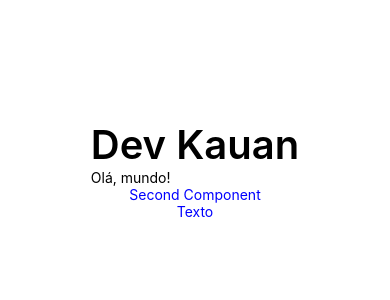
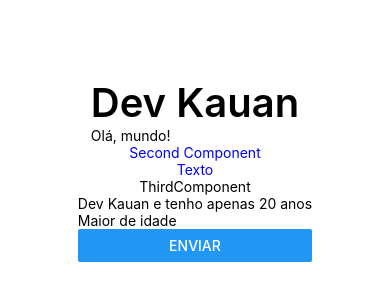
Before and after one commit to Dev-Souza/progMobile, a React Native app in the folder 03-fundamentos-react-native/: screen / in a window 390 px wide. Shown: the part 252-552 px from the top of the page. Built offline with nearby package versions, Linux system fonts and the light colour scheme.

Commit message:
feat: Modified App.js for import the ThirdComponent and JavaScriptComponent

```diff
--- a/03-fundamentos-react-native/App.js
+++ b/03-fundamentos-react-native/App.js
@@ -2,6 +2,8 @@ import { StatusBar } from 'expo-status-bar';
 import { StyleSheet, Text, View } from 'react-native';
 import FirstComponent from './components/FirstComponent';
 import SecondComponent from './components/SecondComponent';
+import ThirdComponent from './components/ThirdComponent';
+import JavaScriptComponent from './components/JavaScriptComponent';
 
 export default function App() {
   return (
@@ -9,6 +11,8 @@ export default function App() {
       <StatusBar style="auto" />
       <FirstComponent text="Olá" titulo="Dev Kauan"></FirstComponent>
       <SecondComponent></SecondComponent>
+      <ThirdComponent></ThirdComponent>
+      <JavaScriptComponent></JavaScriptComponent>
     </View>
   );
 }
```
